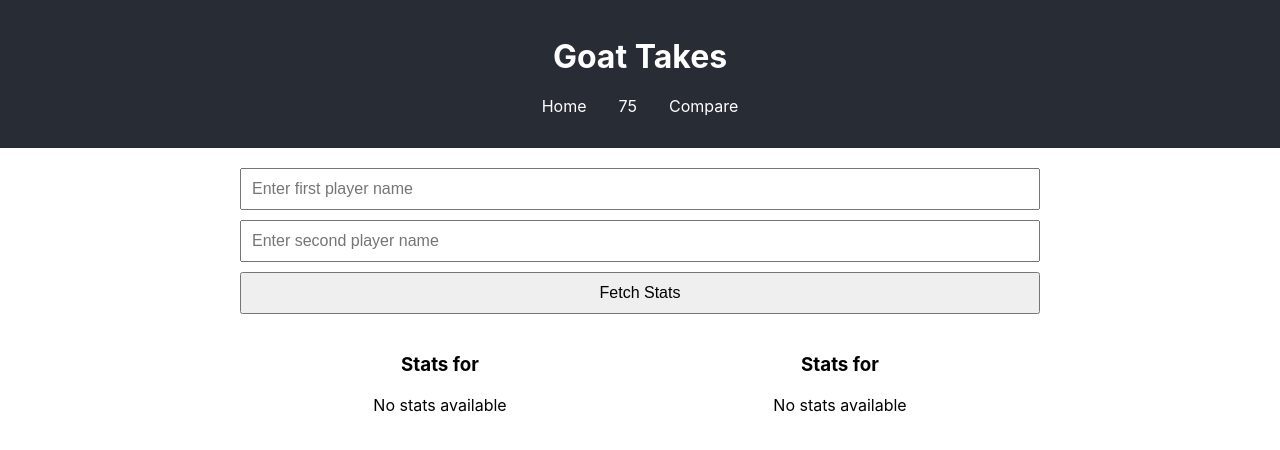
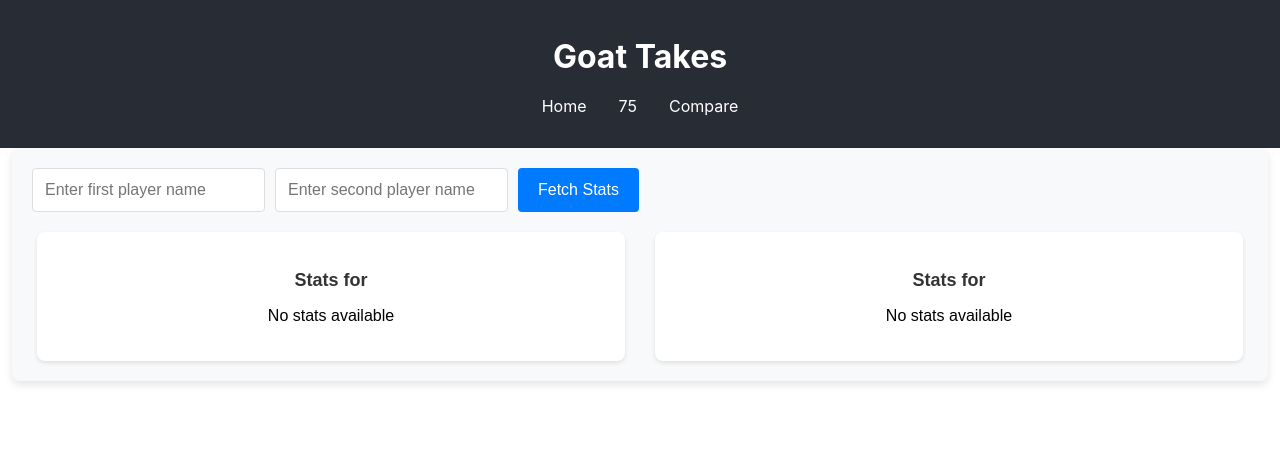
Before and after one commit to Vann-Calhoune/GoatTakes2, a React (Create React App) app: page /compare in a window 1280 px wide. Shown: the top 450 px of the page. Built offline with nearby package versions, Linux system fonts and the light colour scheme.

Commit message:
enhanced compare page

```diff
--- a/package.json
+++ b/package.json
@@ -7,6 +7,7 @@
     "@testing-library/jest-dom": "^5.17.0",
     "@testing-library/react": "^13.4.0",
     "@testing-library/user-event": "^13.5.0",
+    "axios": "^1.7.7",
     "cors": "^2.8.5",
     "react": "^18.3.1",
     "react-beautiful-dnd": "^13.1.1",
--- a/src/pages/Compare.js
+++ b/src/pages/Compare.js
@@ -8,14 +8,20 @@ function Compare() {
   const [statsOne, setStatsOne] = useState(null);
   const [statsTwo, setStatsTwo] = useState(null);
   const [error, setError] = useState('');
+  const [loading, setLoading] = useState(false); // New loading state
 
   const fetchStats = async (playerName) => {
     try {
-      const response = await axios.get(`http://127.0.0.1:5000/api/player-stats?name=${encodeURIComponent(playerName)}`);
+      setLoading(true); // Start loading
+      const response = await axios.get(
+        `http://127.0.0.1:5000/api/player-stats?name=${encodeURIComponent(playerName)}`
+      );
       return response.data;
     } catch (error) {
       setError(`Failed to fetch stats for ${playerName}`);
       console.error(error);
+    } finally {
+      setLoading(false); // End loading
     }
   };
 
@@ -25,7 +31,7 @@ function Compare() {
     return data.map((season) => {
       const gamesPlayed = season.GP || 1; // Avoid division by zero
       return {
- season: season.SEASON_ID, // Last two digits of the season
+        season: season.SEASON_ID.slice(-2), // Last two digits of the season
         team: season.TEAM_ABBREVIATION || 'Unknown',
         games_played: season.GP || 0,
         minutes_per_game: (season.MIN / gamesPlayed).toFixed(1),
@@ -36,12 +42,15 @@ function Compare() {
         ft_percentage: (season.FT_PCT * 100).toFixed(1), // Convert to percentage
         points_per_game: (season.PTS / gamesPlayed).toFixed(1),
         rebounds_per_game: (season.REB / gamesPlayed).toFixed(1),
-      assists_per_game: (season.AST / gamesPlayed).toFixed(1),      };
+        assists_per_game: (season.AST / gamesPlayed).toFixed(1),
+      };
     });
   };
 
   const handleFetchStats = async () => {
     setError('');
+    setStatsOne(null);
+    setStatsTwo(null);
     if (playerOne) {
       const dataOne = await fetchStats(playerOne);
       setStatsOne(calculateAverages(dataOne));
@@ -70,7 +79,9 @@ function Compare() {
         <button onClick={handleFetchStats}>Fetch Stats</button>
       </div>
       {error && <p className="error">{error}</p>}
+      {loading && <div className="loading-spinner"></div>} {/* Loading spinner */}
       <div className="stats-container">
+        {/* Player stats for Player One */}
         <div className="player-stats">
           <h3>Stats for {playerOne}</h3>
           {statsOne ? (
@@ -97,7 +108,6 @@ function Compare() {
                     <td>{stat.season}</td>
                     <td>{stat.team}</td>
                     <td>{stat.games_played}</td>
-
                     <td>{stat.minutes_per_game}</td>
                     <td>{stat.points_per_game}</td>
                     <td>{stat.rebounds_per_game}</td>
@@ -112,9 +122,10 @@ function Compare() {
               </tbody>
             </table>
           ) : (
-            <p>No stats available</p>
+            !loading && <p>No stats available</p>
           )}
         </div>
+        {/* Player stats for Player Two */}
         <div className="player-stats">
           <h3>Stats for {playerTwo}</h3>
           {statsTwo ? (
@@ -122,7 +133,6 @@ function Compare() {
               <thead>
                 <tr>
                   <th>Season</th>
-
                   <th>Team</th>
                   <th>GP</th>
                   <th>MPG</th>
@@ -156,7 +166,7 @@ function Compare() {
               </tbody>
             </table>
           ) : (
-            <p>No stats available</p>
+            !loading && <p>No stats available</p>
           )}
         </div>
       </div>
--- a/src/pages/compare.css
+++ b/src/pages/compare.css
@@ -1,44 +1,128 @@
+/* Container styling */
 .compare-container {
   padding: 20px;
-  max-width: 800px;
+  max-width: 95vw;
+  max-height: 95vh;
   margin: 0 auto;
+  font-family: Arial, sans-serif;
+  background-color: #f8f9fa;
+  border-radius: 8px;
+  box-shadow: 0 4px 8px rgba(0, 0, 0, 0.1);
 }
 
+/* Input group styling */
 .input-group {
   display: flex;
-  flex-direction: column;
   gap: 10px;
+  margin-bottom: 20px;
 }
 
 input {
-  padding: 10px;
+  padding: 12px;
   font-size: 16px;
+  border: 1px solid #ddd;
+  border-radius: 4px;
+  outline: none;
+  transition: border-color 0.3s;
+}
+
+input:focus {
+  border-color: #007bff;
 }
 
 button {
-  padding: 10px;
+  padding: 12px 20px;
   font-size: 16px;
   cursor: pointer;
+  background-color: #007bff;
+  color: #fff;
+  border: none;
+  border-radius: 4px;
+  transition: background-color 0.3s;
 }
 
+button:hover {
+  background-color: #0056b3;
+}
+
+/* Stats container styling */
 .stats-container {
   display: flex;
-  justify-content: space-between;
+  gap: 20px;
   margin-top: 20px;
+  justify-content: space-around; /* Center the player stats containers */
 }
 
 .player-stats {
   flex: 1;
-  margin: 0 10px;
+  max-width: 45%;
+  background-color: #ffffff;
+  padding: 20px;
+  border-radius: 8px;
+  box-shadow: 0 2px 4px rgba(0, 0, 0, 0.1);
+  overflow-y: auto;
+  max-height: 400px;
 }
 
-pre {
-  background-color: #f4f4f4;
-  padding: 10px;
-  border-radius: 4px;
-  white-space: pre-wrap;
+.player-stats h3 {
+  text-align: center;
+  margin-bottom: 10px;
+  font-size: 18px;
+  color: #333;
 }
 
+/* Table styling */
+table {
+  width: 100%;
+  border-collapse: collapse;
+  margin-top: 10px;
+}
+
+thead {
+  background-color: #007bff;
+  color: #fff;
+}
+
+th,
+td {
+  padding: 10px;
+  text-align: center;
+  border: 1px solid #ddd;
+  font-size: 14px;
+}
+
+th {
+  font-weight: 600;
+}
+
+tr:nth-child(even) {
+  background-color: #f2f2f2;
+}
+
+tr:hover {
+  background-color: #e9ecef;
+  transition: background-color 0.2s;
+}
+
+/* Error message styling */
 .error {
-  color: red;
+  color: #dc3545;
+  text-align: center;
+  margin-top: 10px;
+  font-weight: bold;
 }
+
+.loading-spinner {
+  border: 8px solid #f3f3f3;
+  border-radius: 50%;
+  border-top: 8px solid #3498db;
+  width: 40px;
+  height: 40px;
+  animation: spin 1s linear infinite;
+  margin: 10px auto;
+}
+
+@keyframes spin {
+  0% { transform: rotate(0deg); }
+  100% { transform: rotate(360deg); }
+}
```
Also changed, not shown: 1 other file (tests, documents, lock files or other folders). Lines whose indentation alone changed are shown as unchanged.
